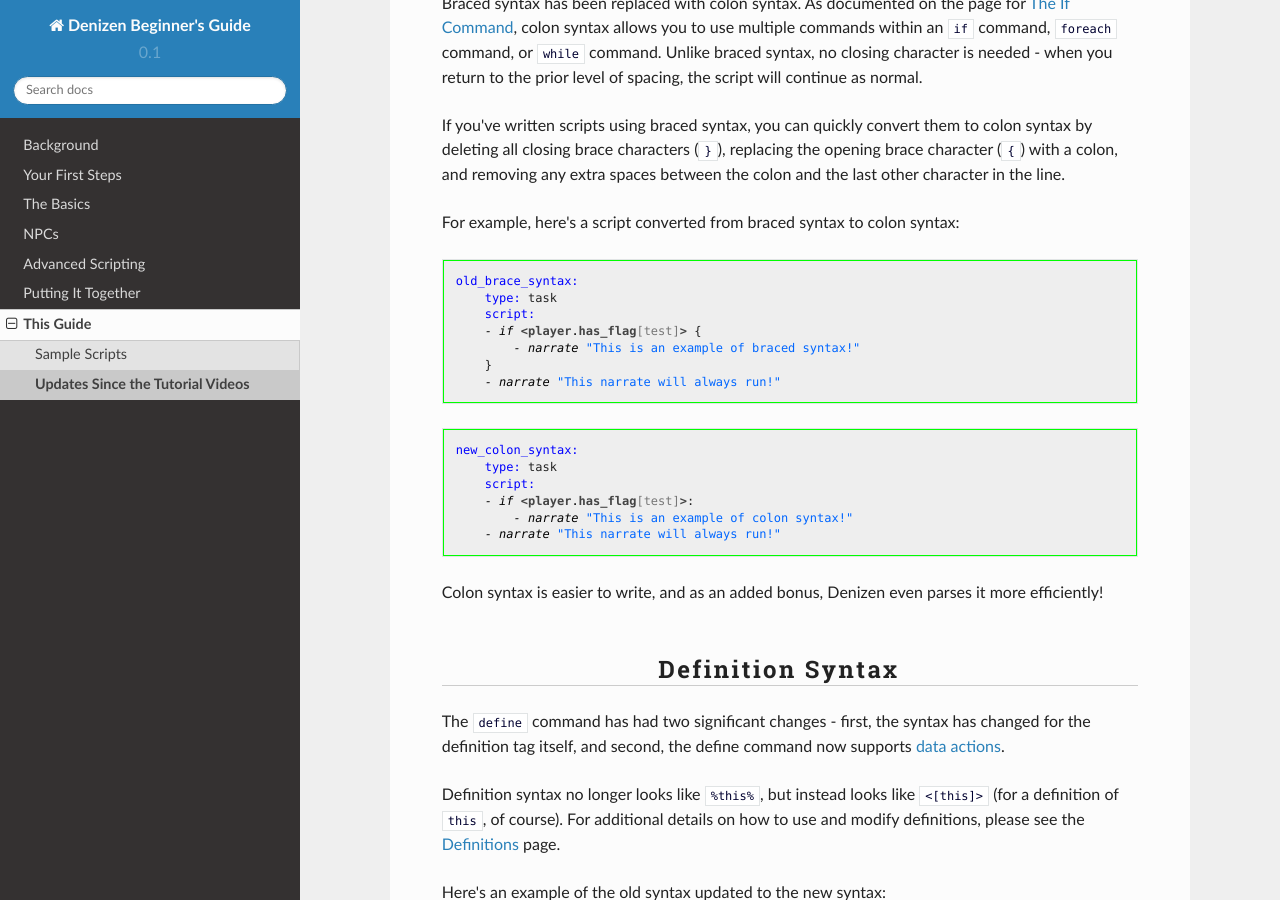
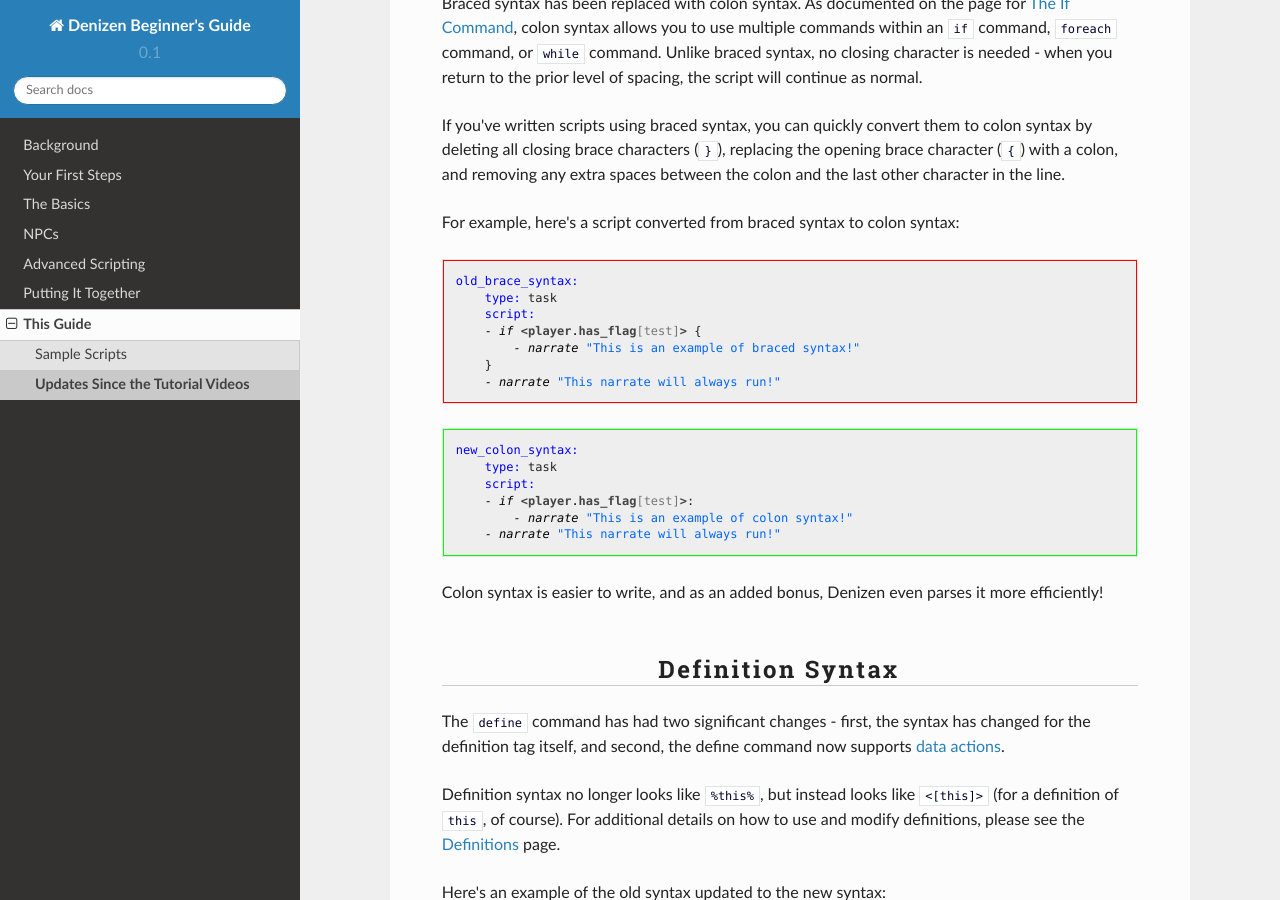
Before and after one commit to DenizenScript/Denizen-Beginners-Guide, a Sphinx documentation site: the page built from source/guides/this-guide/updates-since-videos.md, in a window 1280 px wide and 900 px high, scrolled down 334 px. Built offline with Sphinx 7.4.7 and the Read the Docs theme 2.0.0, drawn with Linux system fonts in a browser that asks for light colours.

Commit message:
Old examples in red; extend dashes to title length

````diff
--- a/source/guides/this-guide/updates-since-videos.md
+++ b/source/guides/this-guide/updates-since-videos.md
@@ -1,5 +1,5 @@
 Updates Since the Tutorial Videos
---------------
+---------------------------------
 
 Denizen has had quite a number of updates over the years since the original tutorial videos were published! This guide page documents the changes that you should know about for best practices.
 
@@ -12,7 +12,7 @@ If you've written scripts using braced syntax, you can quickly convert them to c
 
 For example, here's a script converted from braced syntax to colon syntax:
 
-```dscript_green
+```dscript_red
 old_brace_syntax:
     type: task
     script:
@@ -41,7 +41,7 @@ Definition syntax no longer looks like `%this%`, but instead looks like `<[this]
 
 Here's an example of the old syntax updated to the new syntax:
 
-```dscript_green
+```dscript_red
 old_definition_syntax:
     type: task
     script:
@@ -65,7 +65,7 @@ This limitation no longer exists - the `while` command now supports operators.
 
 The following is an example of a task script using the `while` command that will narrate to a player when their health is below 10, with both old and modern syntax:
 
-```dscript_green
+```dscript_red
 old_while_syntax:
     type: task
     script:
@@ -89,7 +89,7 @@ Historically, multiple interact scripts were used on NPCs with conditions to det
 
 Here are examples of old and updated syntax:
 
-```dscript_green
+```dscript_red
 old_assignment_script:
     type: assignment
     interact scripts:
@@ -109,7 +109,7 @@ new_assignment_script:
 
 The replacement is simple:
 
-```dscript_green
+```dscript_red
 old_queue_clear:
     type: task
     script:
@@ -133,7 +133,7 @@ In the past, including [the Kill Quest tutorial video](https://one.denizenscript
 
 Now, the correct way to check whether a flag exists is to use `.has_flag[]`. `.flag[]` is now only for checking the value of a flag, and should only be used where the flag is known to exist. Here are some examples:
 
-```dscript_green
+```dscript_red
 old_flag:
     type: task
     script:
````
